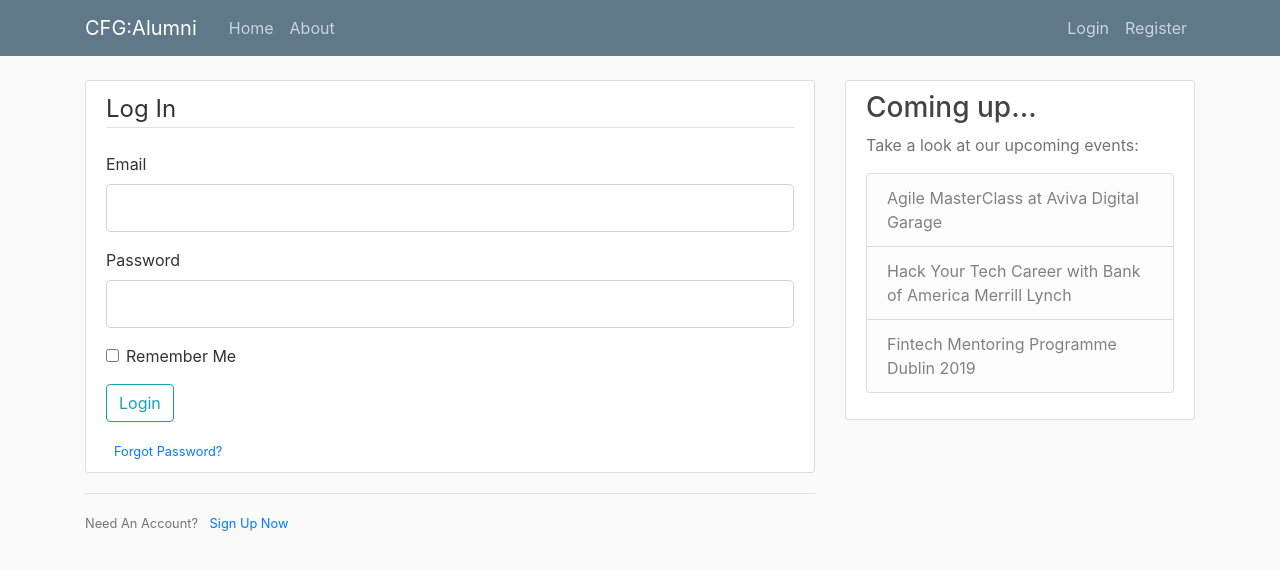
After one commit to renatadev/codefirstgirls, a Flask app: page /login in a window 1280 px wide. The commit adds this page. Shown: the top 570 px of the page. Run offline with Flask 2, Linux system fonts and the light colour scheme; some libraries are stand-ins or nearby versions.

Commit message:
Add and modify all files

```diff
--- /dev/null
+++ b/forms.py
@@ -0,0 +1,22 @@
+from flask_wtf import FlaskForm  #import our forms without using html but using python classes and a flask extension
+from wtforms import StringField, PasswordField, SubmitField, BooleanField #for fields that are imported from wtf package
+from wtforms.validators import DataRequired, Length, Email, EqualTo #non empty validator, etc
+
+
+class RegistrationForm(FlaskForm):
+    username = StringField('Username',
+                           validators=[DataRequired(), Length(min=2, max=20)]) #valitors so we get real username, long enough, non-empty etc
+    email = StringField('Email',
+                        validators=[DataRequired(), Email()])
+    password = PasswordField('Password', validators=[DataRequired()])
+    confirm_password = PasswordField('Confirm Password',
+                                     validators=[DataRequired(), EqualTo('password')])
+    submit = SubmitField('Sign Up')
+
+
+class LoginForm(FlaskForm):
+    email = StringField('Email',
+                        validators=[DataRequired(), Email()])
+    password = PasswordField('Password', validators=[DataRequired()])
+    remember = BooleanField('Remember Me')
+    submit = SubmitField('Login')
--- a/project.py
+++ b/project.py
@@ -1,6 +1,8 @@
-from flask import Flask, render_template, request
+from flask import Flask, render_template, request, url_for, flash, redirect
+from forms import RegistrationForm, LoginForm
 app = Flask(__name__)
 
+app.config["SECRET_KEY"] = "f8735c65fe944de7878ac9f454e8346b" #When we use wtf forms we need to set a secret key (random charac) to protect against modifying cookies, attacks, etc.
 
 posts = [
     {
@@ -20,11 +22,30 @@ posts = [
 @app.route("/")
 @app.route("/home")
 def home():
-    return render_template("home.html", posts=posts)
+    return render_template("home.html", posts=posts) #access our data in our template
 
 @app.route("/about")
 def about():
     return render_template("about.html", title="About")
 
+@app.route("/register", methods=['GET', 'POST'])
+def register():
+    form = RegistrationForm()
+    if form.validate_on_submit():
+        flash('Account created!', 'success')
+        return redirect(url_for('home'))
+    return render_template('register.html', title='Register', form=form)
+
+
+@app.route("/login", methods=['GET', 'POST'])
+def login():
+    form = LoginForm()
+    if form.validate_on_submit():
+        if form.email.data == 'admin@blog.com' and form.password.data == 'password':
+            flash('You have been logged in!', 'success')
+            return redirect(url_for('home'))
+        else:
+            flash('Login Unsuccessful. Please check username and password', 'danger')
+    return render_template('login.html', title='Login', form=form)
 
 app.run(debug=True)
--- a/templates/home.html
+++ b/templates/home.html
@@ -1,6 +1,6 @@
-{% extends "layout.html" %}
+{% extends "layout.html" %} <!-- using up the layout file -->
 {% block content %}
-    {% for post in posts %}
+    {% for post in posts %} <!-- passing our posts -->
         <article class="media content-section">
           <div class="media-body">
             <div class="article-metadata">
--- a/templates/layout.html
+++ b/templates/layout.html
@@ -41,8 +41,29 @@
     <main role="main" class="container">
       <div class="row">
         <div class="col-md-8">
+          {% with messages = get_flashed_messages(with_categories=true) %} <!-- This will allow us to get the success flash messages with bootstrap class -->
+            {% if messages %}
+              {% for category, message in messages %} <!-- loop our messages -->
+                <div class="alert alert-{{ category }}"> <!-- adding our value: success, etc -->
+                  {{ message }} <!-- finally print our message here -->
+                </div>
+              {% endfor %}
+            {% endif %}
+          {% endwith %}
           {% block content %}{% endblock %}
         </div>
+        <div class="col-md-4">
+        <div class="content-section">
+          <h3>Coming up...</h3>
+          <p class='text-muted'>Take a look at our upcoming events:
+            <ul class="list-group">
+              <li class="list-group-item list-group-item-light">Agile MasterClass at Aviva Digital Garage</li>
+              <li class="list-group-item list-group-item-light">Hack Your Tech Career with Bank of America Merrill Lynch</li>
+              <li class="list-group-item list-group-item-light">Fintech Mentoring Programme Dublin 2019</li>
+            </ul>
+          </p>
+        </div>
+      </div>
       </div>
     </main>
 
--- /dev/null
+++ b/templates/login.html
@@ -0,0 +1,52 @@
+{% extends "layout.html" %}
+{% block content %}
+    <div class="content-section">
+        <form method="POST" action="">
+            {{ form.hidden_tag() }}
+            <fieldset class="form-group">
+                <legend class="border-bottom mb-4">Log In</legend>
+                <div class="form-group">
+                    {{ form.email.label(class="form-control-label") }}
+                    {% if form.email.errors %}
+                        {{ form.email(class="form-control form-control-lg is-invalid") }}
+                        <div class="invalid-feedback">
+                            {% for error in form.email.errors %}
+                                <span>{{ error }}</span>
+                            {% endfor %}
+                        </div>
+                    {% else %}
+                        {{ form.email(class="form-control form-control-lg") }}
+                    {% endif %}
+                </div>
+                <div class="form-group">
+                    {{ form.password.label(class="form-control-label") }}
+                    {% if form.password.errors %}
+                        {{ form.password(class="form-control form-control-lg is-invalid") }}
+                        <div class="invalid-feedback">
+                            {% for error in form.password.errors %}
+                                <span>{{ error }}</span>
+                            {% endfor %}
+                        </div>
+                    {% else %}
+                        {{ form.password(class="form-control form-control-lg") }}
+                    {% endif %}
+                </div>
+                <div class="form-check">
+                    {{ form.remember(class="form-check-input") }}
+                    {{ form.remember.label(class="form-check-label") }}
+                </div>
+            </fieldset>
+            <div class="form-group">
+                {{ form.submit(class="btn btn-outline-info") }}
+            </div>
+            <small class="text-muted ml-2">
+                <a href="#">Forgot Password?</a>
+            </small>
+        </form>
+    </div>
+    <div class="border-top pt-3">
+        <small class="text-muted">
+            Need An Account? <a class="ml-2" href="{{ url_for('register') }}">Sign Up Now</a>
+        </small>
+    </div>
+{% endblock content %}
```
Also changed, not shown: static/main.css (+18 -0 lines), templates/register.html (added, +72 -0 lines), 1 other file.
